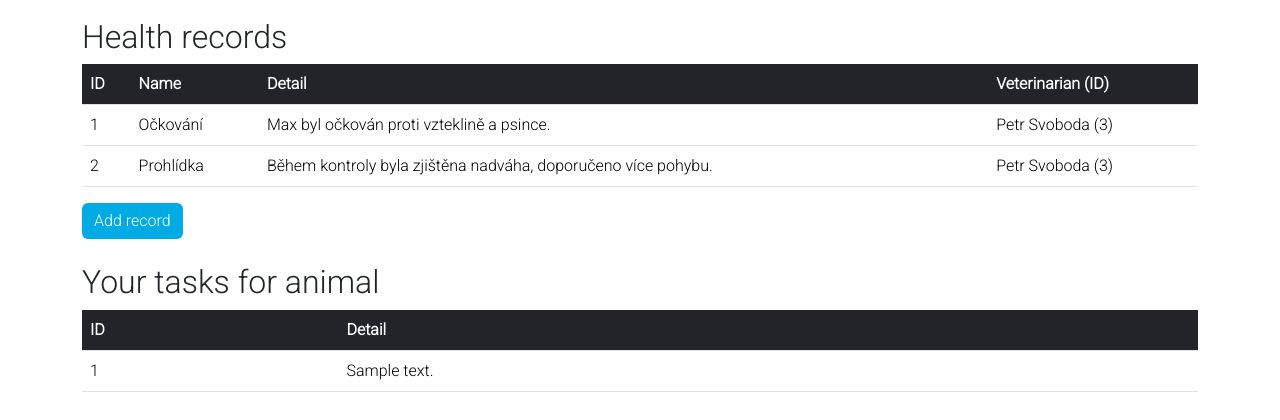
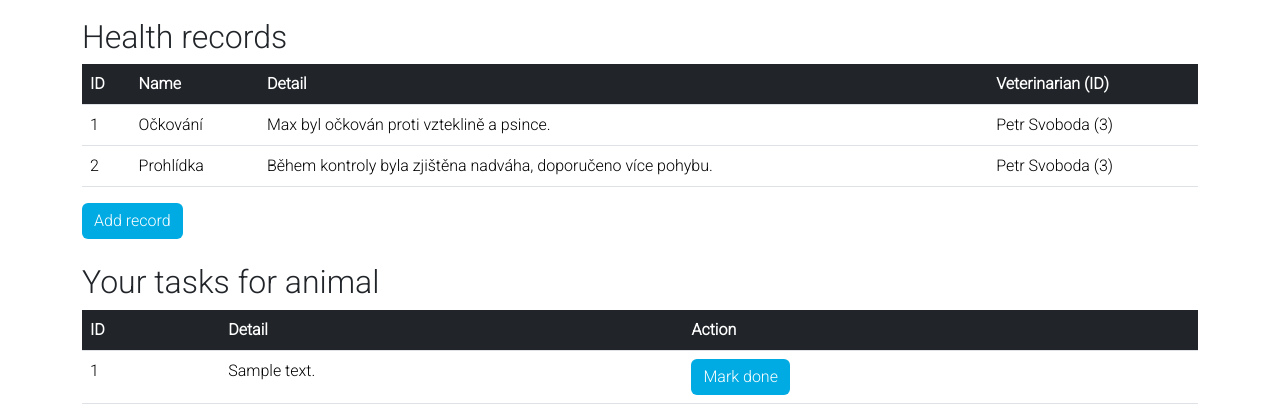
Before and after one commit to Dandys3900/IIS-Project, a Django app: page /animalmedrecs/1 in a window 1280 px wide. Shown: the part 387-807 px from the top of the page. Before the commit the page ends 779 px from the top, so only its background shows below. Run offline with Django 5.2, Linux system fonts and the light colour scheme; a user stored in the database is signed in; data comes from the database, SQL or seed files in the repository; tables that the repository leaves empty hold one stand-in row (values such as "Sample post").

Commit message:
Add ability to track task status (done/not done)

```diff
--- a/dbinit.sql
+++ b/dbinit.sql
@@ -83,6 +83,7 @@ CREATE TABLE HealthRecord (
 CREATE TABLE Task (
     taskID INT AUTO_INCREMENT not NULL,
     detail TEXT not NULL,
+    isDone BOOLEAN not NULL,
 
     PRIMARY KEY(taskID),
 
--- a/project/models.py
+++ b/project/models.py
@@ -106,6 +106,7 @@ class HealthRecord(models.Model):
 class AnimalTask(models.Model):
     task_id      = models.AutoField(primary_key=True, db_column="taskID")
     detail       = models.TextField(db_column="detail")
+    is_done      = models.BooleanField(default=False, db_column="isDone")
     animal_id    = models.ForeignKey(Animal, related_name="animal_tasks", on_delete=models.CASCADE, db_column="animalID")
     veterinarian = models.ForeignKey(CustomUser, on_delete=models.DO_NOTHING, db_column="veterinarianID")
 
--- a/project/templates/animal_detail.html
+++ b/project/templates/animal_detail.html
@@ -42,6 +42,7 @@
                         <tr>
                             <th>ID</th>
                             <th>Detail</th>
+                            <th>Action</th>
                         </tr>
                     </thead>
                     <tbody>
@@ -49,6 +50,7 @@
                             <tr>
                                 <td>{{ task.task_id }}</td>
                                 <td>{{ task.detail }}</td>
+                                <td><a href="{% url 'finishtask' task.task_id %}" class="btn btn-primary">Mark done</a></td>
                             </tr>
                         {% endfor %}
                     </tbody>
--- a/project/templates/animal_tasks.html
+++ b/project/templates/animal_tasks.html
@@ -17,6 +17,7 @@
                             <th>ID</th>
                             <th>Detail</th>
                             <th>Assigned veterinarian (ID)</th>
+                            <th>Done</th>
                         </tr>
                     </thead>
                     <tbody>
@@ -29,6 +30,7 @@
                                     {{ task.veterinarian.last_name }}
                                     ({{ task.veterinarian.user_id }})
                                 </td>
+                                <td>{{ task.is_done }}</td>
                             </tr>
                         {% endfor %}
                     </tbody>
--- a/project/urls.py
+++ b/project/urls.py
@@ -33,8 +33,10 @@ urlpatterns = [
     path('animalslist/', views.animals_list, name='animalslist'),
     # Getting medical details of animal
     path('animalmedrecs/<int:animal_id>', views.animal_medrecord, name='animalmedrecs'),
-    # Getting medical details of animal
+    # Getting details of tasks for animal
     path('animalvettasks/<int:animal_id>', views.animal_vetrecord, name='animalvettasks'),
+    # Setting task to done
+    path('finishtask/<int:task_id>', views.animal_finish_task, name='finishtask'),
     # Book animal for walk
     path('bookanimal/<int:animal_id>/', views.animal_book, name='bookanimal')
 ]
--- a/project/views.py
+++ b/project/views.py
@@ -356,6 +356,19 @@ def animal_vetrecord(request, animal_id):
     messages.success(request, "Task created succesfully")
     return redirect("animalvettasks", animal_id=animal.animal_id)
 
+def animal_finish_task(request, task_id):
+    try: # Get task
+        task = AnimalTask.objects.get(task_id=task_id)
+    except Exception as e:
+        messages.error(request, f"Error while getting task: {e}")
+        return redirect("animalmedrecs", animal_id=task.animal_id.animal_id)
+
+    task.is_done = True
+    task.save()
+    # Redirect back
+    return redirect('animalmedrecs', animal_id=task.animal_id.animal_id)
+
+
 def animal_book(request, animal_id):
     # TODO: Show book form, reuse animal.html logic to display both animal info and its photos and add schedule
     pass
```
Also changed, not shown: project/migrations/0003_animaltask.py.
